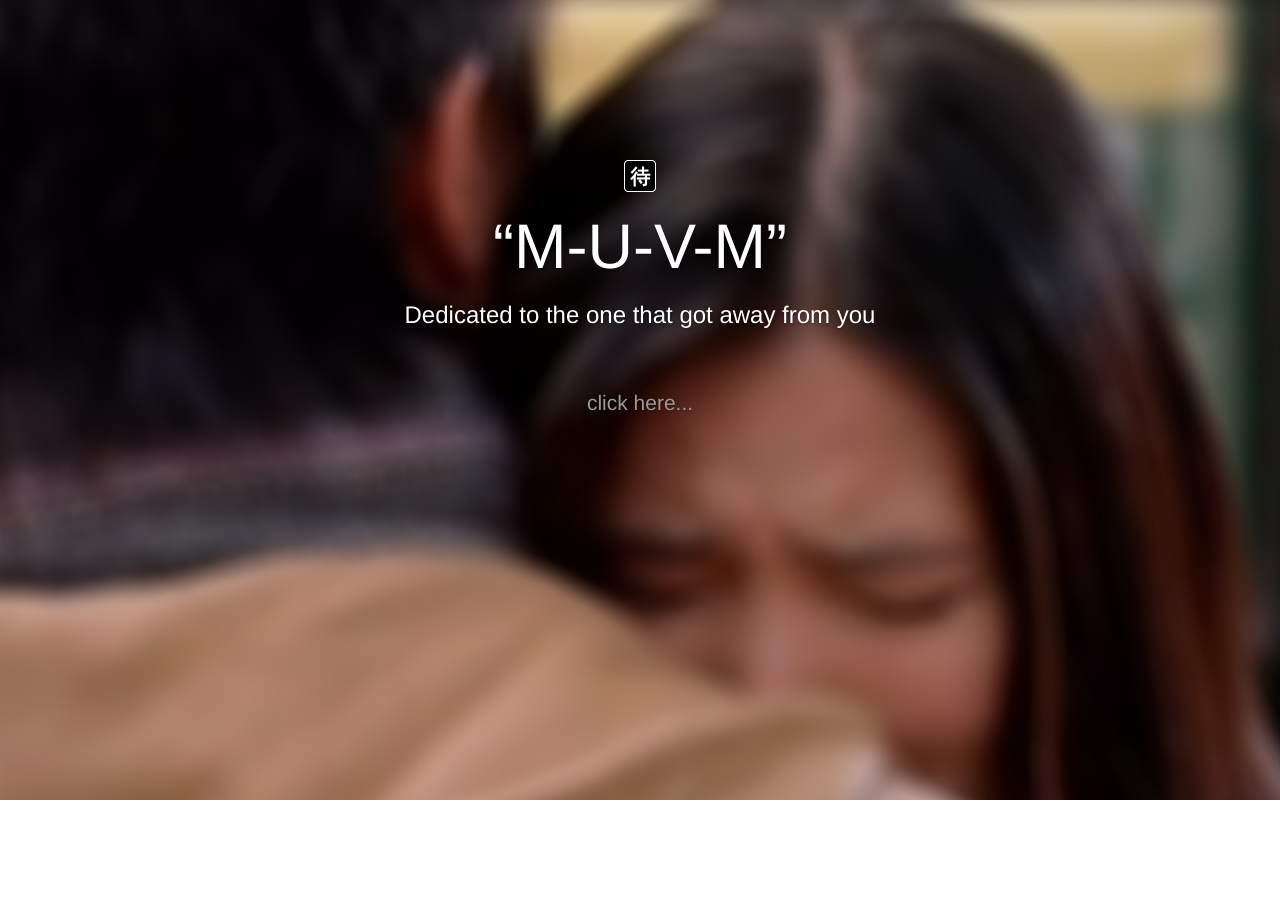
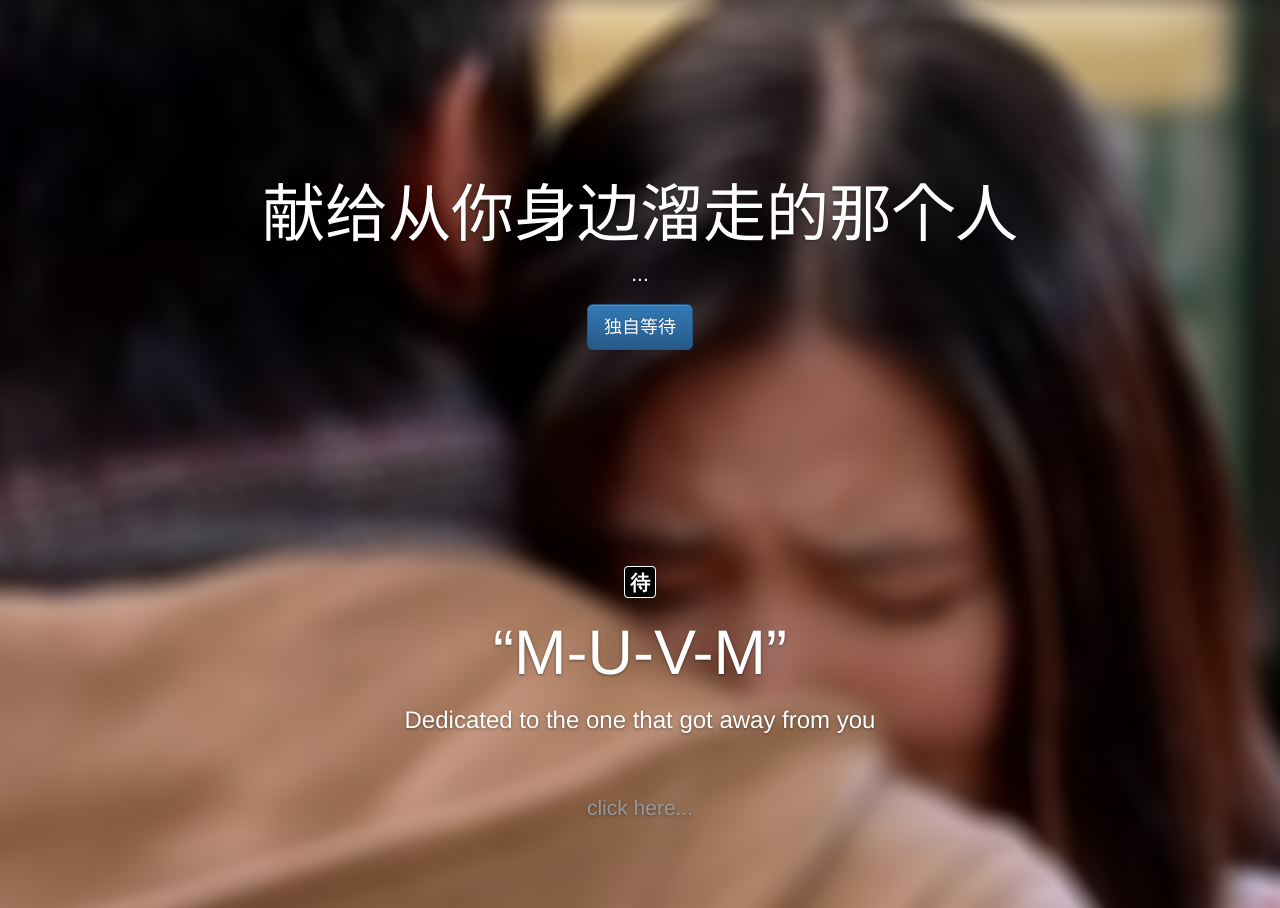
Before and after one commit to dayulu/dayulu.github.io, a plain HTML site: page index.html in a window 1280 px wide. Before the commit the page ends 800 px from the top, so only its background shows below. Drawn offline with nearby package versions, Linux system fonts and the light colour scheme.

Commit message:
xcvxcvx
xcv

```diff
--- a/index.html
+++ b/index.html
@@ -41,11 +41,11 @@
 	</style>
 	</head>
 	<body style="background:url(diddbg02.jpg) 50% 0">
-	<!--<div class="jumbotron">
+	<div class="jumbotron">
 	  <h1>献给从你身边溜走的那个人</h1>
 	  <p>...</p>
 	  <p><a class="btn btn-primary btn-lg" href="http://v.youku.com/v_show/id_XODI1OTY5MzY4.html" role="button">独自等待</a></p>
-	</div>-->
+	</div>
 
 	<div class="jumbotron masthead">
 		<div class="container">
```
